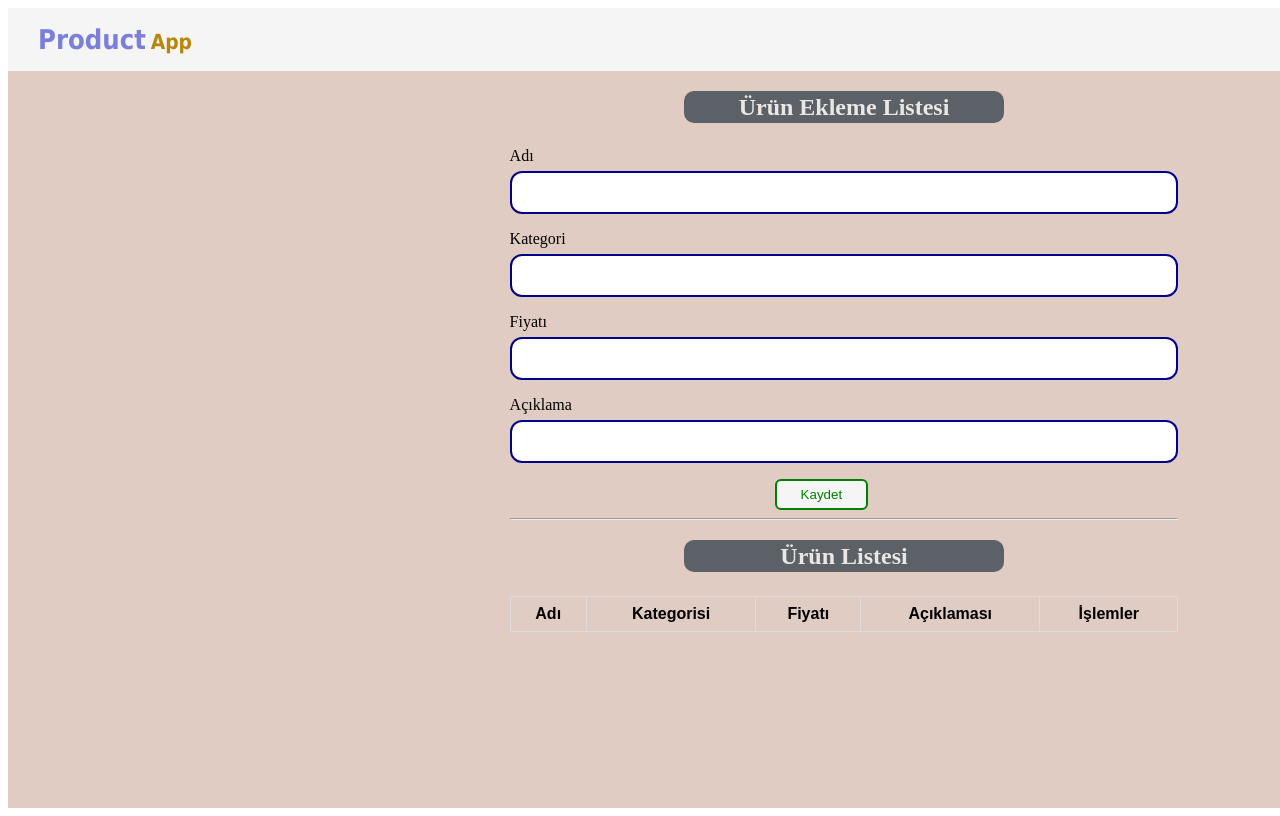
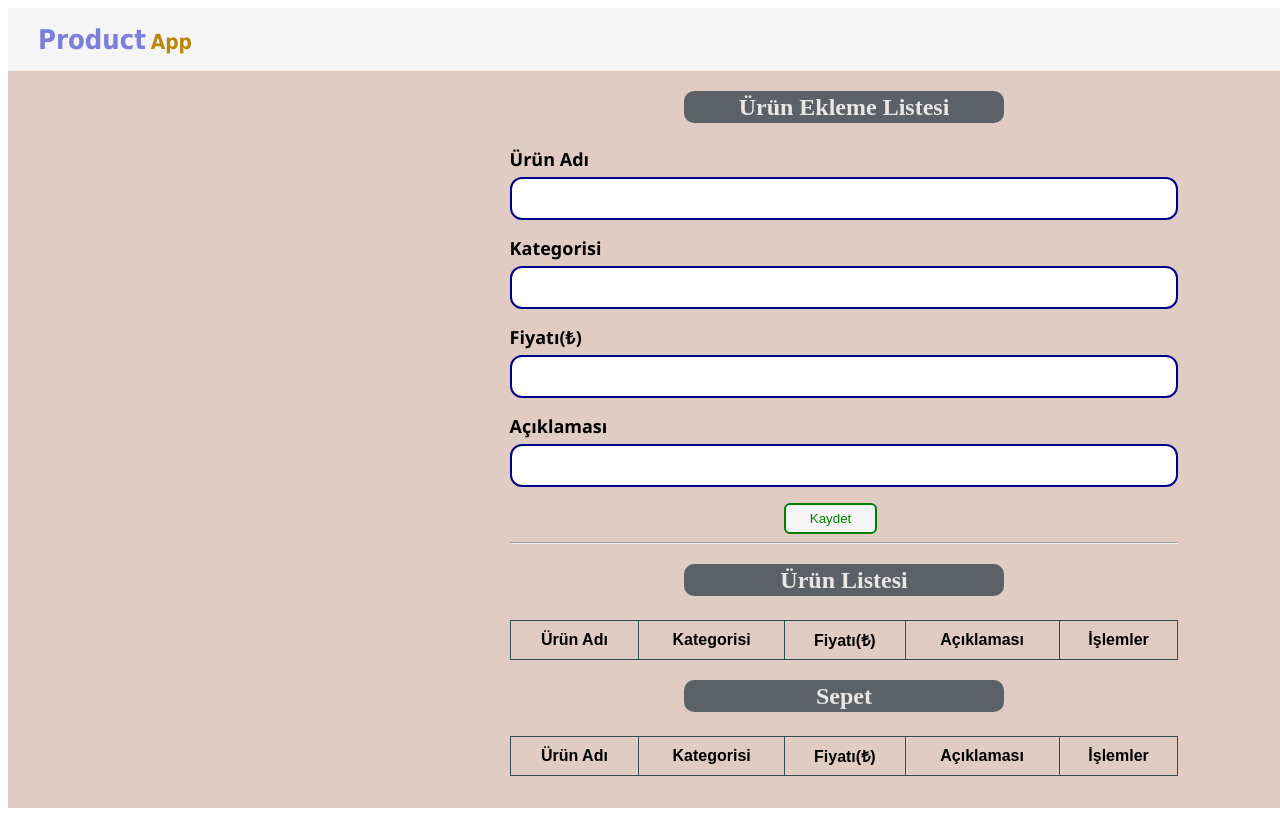
Before and after one commit to ahmetakyapi/Angular-Product-App, an Angular app: page /addProduct in a window 1280 px wide. Shown: the top 816 px of the page. Built offline with nearby package versions, Linux system fonts and the light colour scheme.

Commit message:
List the basket from product page.

```diff
--- a/src/app/add-product/add-product.component.css
+++ b/src/app/add-product/add-product.component.css
@@ -24,7 +24,11 @@ body {
     border-radius: 10px;
     margin-left: auto;
     margin-right: auto;
-  }
+    -webkit-border-radius: 10px;
+    -moz-border-radius: 10px;
+    -ms-border-radius: 10px;
+    -o-border-radius: 10px;
+}
 
   .add-product-title h3 {
     margin-left: 8px;
@@ -33,7 +37,28 @@ body {
     font-weight: 400;
   }
 
+  .form-group {
+    font-family: 'Segoe UI', Tahoma, Geneva, Verdana, sans-serif;
+  }
+
   input[type='text'],
+  select,
+  textarea {
+    width: 100%;
+    padding: 12px;
+    border: 2px solid darkblue;
+    border-radius: 12px;
+    box-sizing: border-box;
+    resize: vertical;
+    margin-top: 6px;
+    margin-bottom: 16px;
+    -webkit-border-radius: 12px;
+    -moz-border-radius: 12px;
+    -ms-border-radius: 12px;
+    -o-border-radius: 12px;
+  }
+
+  input[type='number'],
   select,
   textarea {
     width: 100%;
@@ -62,12 +87,13 @@ body {
     border: 2px solid green;
     border-radius: 6px;
     cursor: pointer;
-    margin-left: 265px;
+     margin-left: 41%;
     -webkit-border-radius: 6px;
     -moz-border-radius: 6px;
     -ms-border-radius: 6px;
     -o-border-radius: 6px;
   }
+
 
   .edit-button button {
     background-color: whitesmoke;
@@ -167,14 +193,20 @@ body {
     width: 100%;
   }
 
+  label {
+    font-size: 18px;
+    font-weight: 600;
+  }
+
   td {
-    border: 1px solid #dddddd;
+    border: 1px solid darkslategray;
     text-align: left;
     padding: 8px;
     text-align: center;
   }
+
   th {
-    border: 1px solid #dddddd;
+    border: 1px solid darkslategray;
     text-align: left;
     padding: 8px;
     text-align: center;
--- a/src/app/add-product/add-product.component.html
+++ b/src/app/add-product/add-product.component.html
@@ -5,25 +5,25 @@
     <form #f="ngForm" (ngSubmit)="onSubmit()">
       <div ngModelGroup = "productData"></div>
       <div class="form-group">
-        <label>Adı </label>
+        <label>Ürün Adı </label>
         <input type="text" required name="name" class="form-control" ngModel />
       </div>
       <div class="form-group">
-        <label>Kategori </label>
+        <label>Kategorisi </label>
         <input type="text" required name="category" class="form-control" ngModel />
       </div>
       <div class="form-group">
-        <label>Fiyatı </label>
+        <label>Fiyatı(₺) </label>
         <input
           required
-          type="text"
+          type="number"
           class="form-control"
           name="price"
           ngModel
         />
       </div>
       <div class="form-group">
-        <label>Açıklama</label>
+        <label>Açıklaması</label>
         <input
         type="text"
           name="desc"
@@ -43,9 +43,9 @@
       <table>
         <thead>
         <tr>
-        <th class="tableHead">Adı</th>
+        <th class="tableHead">Ürün Adı</th>
         <th class="tableHead">Kategorisi</th>
-        <th class="tableHead">Fiyatı</th>
+        <th class="tableHead">Fiyatı(₺)</th>
         <th class="tableHead">Açıklaması</th>
         <th class="tableHead" colspan="3">İşlemler</th>
         </tr>
@@ -54,7 +54,7 @@
        <tr *ngFor="let product of formData">
         <td>{{product.name}}</td>
         <td>{{product.category}}</td>
-        <td>₺{{product.price}}</td>
+        <td>{{product.price}}₺</td>
         <td>{{product.desc}}</td>
         <td class="edit-button"><button (click)="onEdit(product)">Düzenle</button></td>
         <td class="delete-button"><button (click)="onDelete(product)">Sil</button></td>
@@ -62,5 +62,32 @@
        </tr>
       </tbody>
       </table>
+
     </div>
+    <div>
+      <div class="add-product-title">
+          <h2>Sepet</h2>
+      </div>
+    <table>
+      <thead>
+      <tr>
+      <th class="tableHead">Ürün Adı</th>
+      <th class="tableHead">Kategorisi</th>
+      <th class="tableHead">Fiyatı(₺)</th>
+      <th class="tableHead">Açıklaması</th>
+      <th class="tableHead">İşlemler</th>
+      </tr>
+    </thead>
+    <tbody >
+     <tr *ngFor="let basket of basketData">
+      <td>{{basket.name}}</td>
+      <td>{{basket.category}}</td>
+      <td>{{basket.price}}₺</td>
+      <td>{{basket.desc}}</td>
+      <td class="delete-button"><button (click)="deleteBasket(basket)">Sil</button></td>
+     </tr>
+    </tbody>
+    </table>
+
   </div>
+  </div>
--- a/src/app/add-product/add-product.component.ts
+++ b/src/app/add-product/add-product.component.ts
@@ -14,6 +14,7 @@ export class AddProductComponent implements OnInit {
 
   editRecordId = null;
   formData = Array()
+  basketData = Array()
   title = 'Forms';
   @ViewChild('f')
   Forms!: NgForm;
@@ -55,5 +56,11 @@ onDelete(product: { id: any; }) {
   }
   public addToBasket(product: any) {
     this.basketService.addProduct(product);
+    this.basketData = this.basketData.map((data) => data['name'] === this.editRecordId ? this.Forms.value : data)
+    this.basketData.push(product)
+  }
+
+  public deleteBasket (product: any) {
+    this.basketData = this.basketData.filter((data) => data['id'] !== product.id)
   }
 }
```
